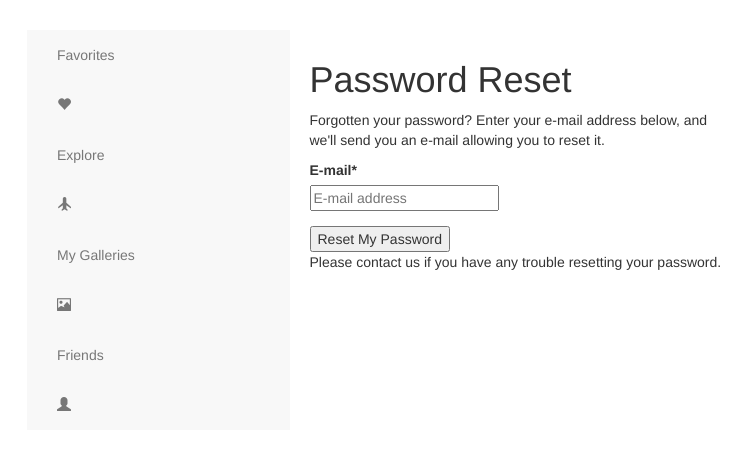
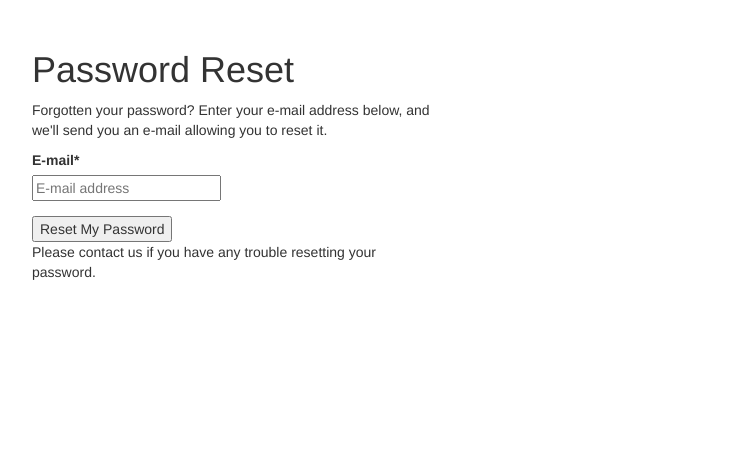
Before and after one commit to HE-Arc/WafflePancake-Studios, a Django app: page /accounts/password/reset/ in a window 1280 px wide. Shown: the part 51-501 px from the top of the page, without its empty margins (43-791 px from the left). Run offline with Django 3.2, Linux system fonts and the light colour scheme; some libraries are stand-ins or nearby versions.

Commit message:
Menu entries are shown only if the user is authenticated

```diff
--- a/shinywaffle/shinywaffle/templates/base.html
+++ b/shinywaffle/shinywaffle/templates/base.html
@@ -63,7 +63,7 @@
 </div>
 
 <div class="container">
-
+    {% if request.user.is_authenticated %}
   <!-- Fixed navbar -->
   <div id="main-wrapper" class="row">
     <div class="container col-md-3 col-xs-12">
@@ -75,12 +75,12 @@
               <a class="nav-link hidden-sm-up" href="{% url 'home' %}"><span aria-hidden="true" class="glyphicon glyphicon-heart"></span></a>
             </li>
             <li class="col-xs-3 col-sm-3 col-md-12">
-              <a class="nav-link hidden-xs-down" href="{% url 'home' %}">Explore</a>
-              <a class="nav-link hidden-sm-up" href="{% url 'home' %}"><span aria-hidden="true" class="glyphicon glyphicon-plane"></span></a>
+              <a class="nav-link hidden-xs-down" href="{% url 'galleries:index' %}">Explore</a>
+              <a class="nav-link hidden-sm-up" href="{% url 'galleries:index' %}"><span aria-hidden="true" class="glyphicon glyphicon-plane"></span></a>
             </li>
             <li class="col-xs-3 col-sm-3 col-md-12">
-              <a class="nav-link hidden-xs-down" href="{% url 'home' %}">My Galleries</a>
-              <a class="nav-link hidden-sm-up" href="{% url 'home' %}"><span aria-hidden="true" class="glyphicon glyphicon-picture"></span></a>
+              <a class="nav-link hidden-xs-down" href="{% url 'galleries:index' %}">My Galleries</a>
+              <a class="nav-link hidden-sm-up" href="{% url 'galleries:index' %}"><span aria-hidden="true" class="glyphicon glyphicon-picture"></span></a>
             </li>
             <li class="col-xs-3 col-sm-3 col-smd-12">
               <a class="nav-link hidden-xs-down" href="{% url 'home' %}">Friends</a>
@@ -90,7 +90,7 @@
         </div>
       </div>
     </div>
-
+    {% endif %}
     <div class="main-content container col-md-9 col-xs-12">
       {% if messages %}
         {% for message in messages %}
```
